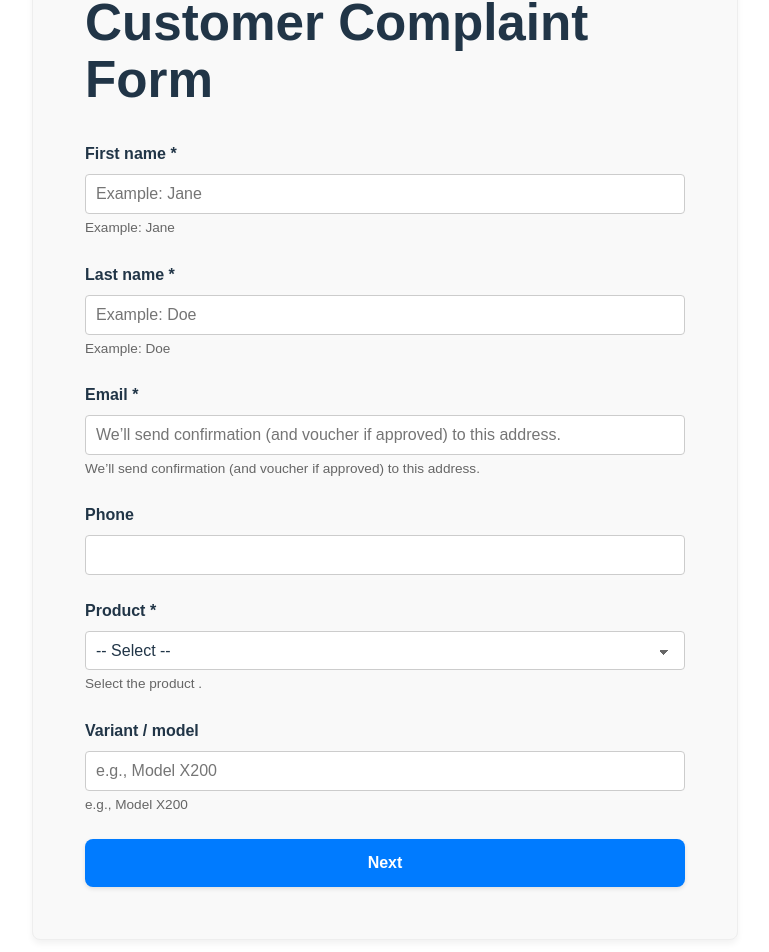
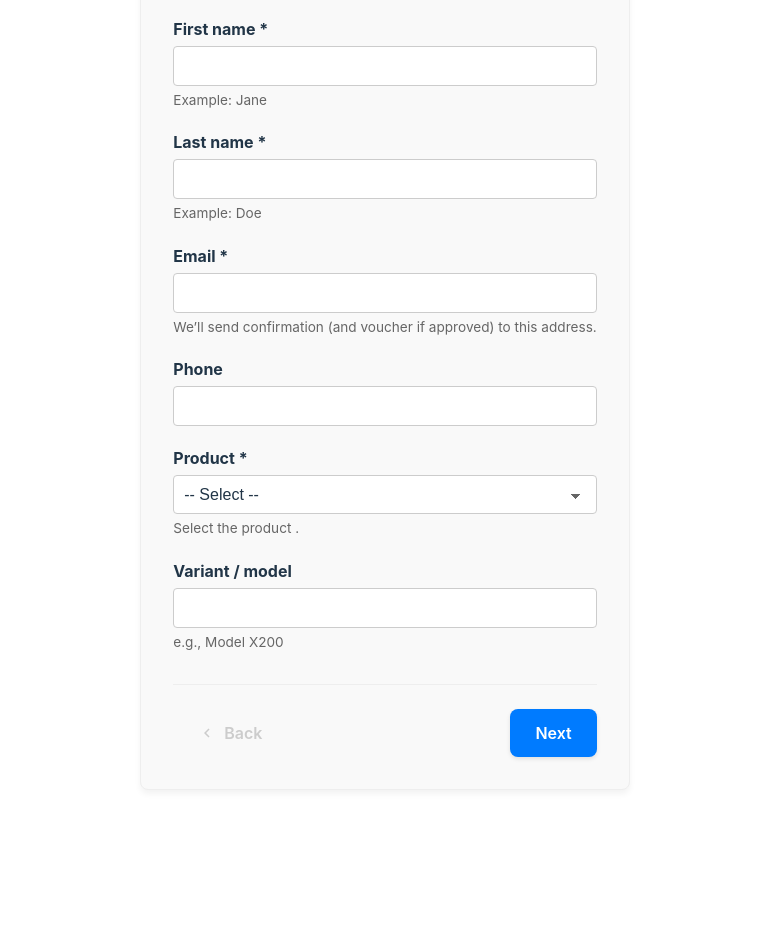
Before and after one commit to TinyTitan33/SE2-FronEnd, a React (Vite) app: page / in a window 1280 px wide. Shown: the part 331-1283 px from the top of the page, without its empty margins (255-1024 px from the left). After the commit the page ends 1153 px from the top, so only its background shows below. Built offline with nearby package versions, Linux system fonts and the light colour scheme.

Commit message:
Combined PAgeOne and PageTwo into DynamicPage

```diff
--- a/src/App.jsx
+++ b/src/App.jsx
@@ -1,8 +1,7 @@
 import { useState } from "react";
 import { BrowserRouter as Router, Routes, Route, useLocation, useNavigate } from "react-router-dom";
-import schema from "./contract.json"; // Direct import
-import PageOne from "./PageOne";
-import PageTwo from "./PageTwo";
+import schema from "./contract.json";
+import DynamicPage from "./DynamicPage";
 import "./App.css";
 
 // Centralized UI Translations
@@ -58,13 +57,12 @@ function AppContent({ lang, setLang, formData, onUpdate, onSubmit, onRestart, is
   const location = useLocation();
   const navigate = useNavigate();
 
-  // 1. Sort pages securely based on order
+  // 1. Sort pages based on order
   const pages = schema.pages ? [...schema.pages].sort((a, b) => a.order - b.order) : [];
 
   // 2. Map routes
   const pageRoutes = pages.map((page, index) => {
     if (index === 0) return "/";
-    if (index === 1) return "/page2";
     return `/page/${page.id}`;
   });
 
@@ -72,7 +70,6 @@ function AppContent({ lang, setLang, formData, onUpdate, onSubmit, onRestart, is
   const currentPath = location.pathname;
   const currentPageIndex = pageRoutes.indexOf(currentPath);
 
-  // Step Calculation (1-based index)
   const currentStep = currentPageIndex + 1;
   const totalSteps = pages.length;
 
@@ -170,7 +167,6 @@ function AppContent({ lang, setLang, formData, onUpdate, onSubmit, onRestart, is
         {UI_TEXT.greeting[lang]}
       </h3>
 
-      {/* STEP COUNTER */}
       <div style={{
         display: 'flex',
         justifyContent: 'flex-end',
@@ -196,29 +192,12 @@ function AppContent({ lang, setLang, formData, onUpdate, onSubmit, onRestart, is
             const prevPath = index > 0 ? pageRoutes[index - 1] : null;
             const isLastPage = index === pages.length - 1;
 
-            if (index === 0) {
-              return (
-                <Route
-                  key={page.id}
-                  path="/"
-                  element={
-                    <PageOne
-                      data={page}
-                      lang={lang}
-                      onUpdate={onUpdate}
-                      existingData={formData}
-                    />
-                  }
-                />
-              );
-            }
-
             return (
               <Route
                 key={page.id}
                 path={thisPath}
                 element={
-                  <PageTwo
+                  <DynamicPage
                     data={page}
                     lang={lang}
                     onUpdate={onUpdate}
--- a/src/PageTwo.jsx
+++ b/src/DynamicPage.jsx
@@ -2,7 +2,8 @@ import { useState, useEffect } from "react";
 import { useNavigate } from "react-router-dom";
 
 const PAGE_TITLES = {
-  page_identity: { en: "Identity", fi: "Henkilötiedot" },
+  // Overridden title for the first page to match PageOne's original text
+  page_identity: { en: "Customer Complaint Form", fi: "Asiakasvalituslomake" },
   page_issue_details: { en: "Issue Details", fi: "Ongelman tiedot" },
   page_order_info: { en: "Order Information", fi: "Tilaustiedot" },
   page_experience: { en: "Experience", fi: "Kokemus" },
@@ -19,7 +20,11 @@ const UI_LABELS = {
   min_val: { en: "Minimum value is", fi: "Minimiarvo on" },
   max_len: { en: "Too long (max)", fi: "Liian pitkä (max)" },
   loading: { en: "Loading...", fi: "Ladataan..." },
-  not_selected: { en: "Not selected", fi: "Ei valittu" }
+  not_selected: { en: "Not selected", fi: "Ei valittu" },
+  // Specific errors ported from PageOne
+  invalid_email: { en: "Invalid email format", fi: "Virheellinen sähköpostiosoite" },
+  only_letters: { en: "Only letters are allowed", fi: "Vain kirjaimet ovat sallittuja" },
+  min_chars: { en: "Must be at least 2 characters", fi: "Vähintään 2 merkkiä vaaditaan" }
 };
 
 const styles = {
@@ -27,7 +32,7 @@ const styles = {
   checkboxGroup: { display: "flex", alignItems: "center", gap: "10px", margin: "10px 0" }
 };
 
-function PageTwo({ data, lang, onUpdate, existingData, nextPath, prevPath, isLastPage, onSubmit }) {
+function DynamicPage({ data, lang, onUpdate, existingData, nextPath, prevPath, isLastPage, onSubmit }) {
   const navigate = useNavigate();
   const [form, setForm] = useState({});
   const [errors, setErrors] = useState({});
@@ -68,17 +73,37 @@ function PageTwo({ data, lang, onUpdate, existingData, nextPath, prevPath, isLas
     data.fields.forEach(field => {
       const value = form[field.id];
 
+      // 1. Standard Required Check
       if (field.required) {
         const isEmpty = value === undefined || value === "" || value === null || (Array.isArray(value) && value.length === 0);
         if (isEmpty) {
           newErrors[field.id] = UI_LABELS.required[lang];
         }
       }
+
+      // 2. PageOne Legacy Validation: Email Regex
+      if (field.type === "email" && value && !/^\S+@\S+\.\S+$/.test(value)) {
+        newErrors[field.id] = UI_LABELS.invalid_email[lang];
+      }
+
+      // 3. PageOne Legacy Validation: Name Regex (Letters only, min 2 chars)
+      if ((field.id === "first_name" || field.id === "last_name") && value) {
+        if (!/^[A-Za-zÀ-ÖØ-öø-ÿ\s'-]+$/.test(value)) {
+           newErrors[field.id] = UI_LABELS.only_letters[lang];
+        }
+        else if (value.trim().length < 2) {
+           newErrors[field.id] = UI_LABELS.min_chars[lang];
+        }
+      }
+
+      // 4. Numeric Limits
       if (field.type === "number" && value !== undefined && value !== "") {
          if (field.validation?.min !== undefined && Number(value) < field.validation.min) {
              newErrors[field.id] = `${UI_LABELS.min_val[lang]} ${field.validation.min}`;
          }
       }
+
+      // 5. Max Length
       if (field.validation?.maxLength && typeof value === 'string') {
           if (value.length > field.validation.maxLength) {
               newErrors[field.id] = `${UI_LABELS.max_len[lang]} ${field.validation.maxLength})`;
@@ -177,21 +202,15 @@ function PageTwo({ data, lang, onUpdate, existingData, nextPath, prevPath, isLas
           </div>
         );
 
-      // --- NPS RATING (0-3 Red, 4-7 Yellow, 8-10 Green) ---
+      // --- NPS RATING ---
       case "nps_0_10":
         return (
           <div className="nps-wrapper">
             <div className="nps-container">
               {[0, 1, 2, 3, 4, 5, 6, 7, 8, 9, 10].map(score => {
-                // Determine color class based on custom logic
-                let colorClass = "detractor"; // 0-3 (Red)
-
-                if (score >= 4 && score <= 7) {
-                    colorClass = "passive"; // 4-7 (Yellow)
-                }
-                else if (score >= 8) {
-                    colorClass = "promoter"; // 8-10 (Green)
-                }
+                let colorClass = "detractor";
+                if (score >= 4 && score <= 7) colorClass = "passive";
+                else if (score >= 8) colorClass = "promoter";
 
                 return (
                   <button
@@ -220,7 +239,7 @@ function PageTwo({ data, lang, onUpdate, existingData, nextPath, prevPath, isLas
 
   return (
     <div className="form-container">
-      <h2 style={{color: 'var(--text-main)'}}>
+      <h2 style={{color: 'var(--text-main)', marginBottom: '20px'}}>
         {PAGE_TITLES[data.id] ? PAGE_TITLES[data.id][lang] : data.id.replace('page_', '').toUpperCase()}
       </h2>
 
@@ -270,4 +289,4 @@ function PageTwo({ data, lang, onUpdate, existingData, nextPath, prevPath, isLas
   );
 }
 
-export default PageTwo;
+export default DynamicPage;
--- a/src/PageOne.css
+++ /dev/null
@@ -1,98 +0,0 @@
-/* Container */
-.form-container {
-  padding: 20px;
-  max-width: 450px;
-  margin: 0 auto;
-  font-family: Arial, sans-serif;
-}
-
-/* Title */
-.form-title {
-  margin-bottom: 20px;
-  text-align: center;
-}
-
-/* Field group */
-.field-group {
-  margin-bottom: 15px;
-}
-
-/* Labels */
-.field-label {
-  display: block;
-  margin-bottom: 5px;
-  font-weight: bold;
-}
-
-/* Inputs */
-.field-input {
-  width: 100%;
-  padding: 10px;
-  border-radius: 6px;
-  border: 1px solid #ccc;
-  font-size: 1rem;
-}
-
-/* Error text */
-.error-text {
-  color: red;
-  margin-top: 5px;
-  font-size: 0.9rem;
-}
-
-/* Button */
-.next-button {
-  margin-top: 20px;
-  padding: 12px;
-  background-color: #007bff;
-  color: white;
-  border: none;
-  border-radius: 6px;
-  cursor: pointer;
-  width: 100%;
-  font-size: 1rem;
-}
-
-/* Hover effect */
-.next-button:hover {
-  background-color: #00b345;
-}
-
-/* ----------------------------- */
-/* RESPONSIVE DESIGN */
-/* ----------------------------- */
-
-/* Small screens (phones) */
-@media (max-width: 480px) {
-  .form-container {
-    padding: 15px;
-    max-width: 95%;
-  }
-
-  .field-input {
-    padding: 8px;
-    font-size: 0.95rem;
-  }
-
-  .next-button {
-    padding: 10px;
-    font-size: 0.95rem;
-  }
-}
-
-/* Large screens (desktops) */
-@media (min-width: 900px) {
-  .form-container {
-    max-width: 600px;
-  }
-
-  .field-input {
-    padding: 12px;
-    font-size: 1.1rem;
-  }
-
-  .next-button {
-    padding: 14px;
-    font-size: 1.1rem;
-  }
-}
--- a/src/PageOne.jsx
+++ /dev/null
@@ -1,117 +0,0 @@
-import { useState } from "react";
-import { useNavigate } from "react-router-dom";
-import "./PageOne.css";
-
-function PageOne({ data, lang, onUpdate, existingData }) {
-  const navigate = useNavigate();
-
-  const [form, setForm] = useState(existingData || {});
-  const [errors, setErrors] = useState({});
-
-  if (!data) return <p>Loading configuration...</p>;
-
-  const handleChange = (fieldId, value) => {
-    setForm({ ...form, [fieldId]: value });
-  };
-
-  const validate = () => {
-    const newErrors = {};
-    data.fields.forEach((field) => {
-      const value = form[field.id];
-
-      // Required validation
-      if (field.required && (!value || value.toString().trim() === "")) {
-        newErrors[field.id] =
-          lang === "en" ? "This field is required" : "Tämä kenttä on pakollinen";
-      }
-
-      // Email validation
-      if (field.type === "email" && value && !/^\S+@\S+\.\S+$/.test(value)) {
-        newErrors[field.id] =
-          lang === "en" ? "Invalid email format" : "Virheellinen sähköpostiosoite";
-      }
-
-      //  FIRST NAME + LAST NAME: letters only + min 2 chars
-      if ((field.id === "first_name" || field.id === "last_name") && value) {
-        if (!/^[A-Za-zÀ-ÖØ-öø-ÿ\s'-]+$/.test(value)) {
-          newErrors[field.id] =
-            lang === "en"
-              ? "Only letters are allowed"
-              : "Vain kirjaimet ovat sallittuja";
-        }
-        if (value.trim().length < 2) {
-          newErrors[field.id] =
-            lang === "en"
-              ? "Must be at least 2 characters"
-              : "Vähintään 2 merkkiä vaaditaan";
-        }
-      }
-    });
-
-    setErrors(newErrors);
-    return Object.keys(newErrors).length === 0;
-  };
-
-  const handleNext = () => {
-    if (validate()) {
-      onUpdate(form);
-      navigate("/page2");
-    }
-  };
-
-  return (
-    <div className="form-container">
-      <h1 className="form-header">
-        {lang === "en" ? "Customer Complaint Form" : "Asiakasvalituslomake"}
-      </h1>
-
-      {data.fields
-        .sort((a, b) => a.order - b.order)
-        .map((field) => (
-          <div key={field.id} className="field-group">
-            <label className="field-label">
-              {field.label[lang]} {field.required ? "*" : ""}
-            </label>
-
-            {field.type === "dropdown" ? (
-              <select
-                className="field-input"
-                value={form[field.id] || ""}
-                onChange={(e) => handleChange(field.id, e.target.value)}
-              >
-                <option value="">
-                  {lang === "en" ? "-- Select --" : "-- Valitse --"}
-                </option>
-                {field.options.map((opt) => (
-                  <option key={opt.value} value={opt.value}>
-                    {opt.label[lang]}
-                  </option>
-                ))}
-              </select>
-            ) : (
-              <input
-                className="field-input"
-                type={field.type}
-                placeholder={field.helpText ? field.helpText[lang] : ""}
-                value={form[field.id] || ""}
-                onChange={(e) => handleChange(field.id, e.target.value)}
-              />
-            )}
-
-            {errors[field.id] && (
-              <p className="error-text">{errors[field.id]}</p>
-            )}
-            {field.helpText && (
-              <small className="help-text">{field.helpText[lang]}</small>
-            )}
-          </div>
-        ))}
-
-      <button className="next-button" onClick={handleNext}>
-        {lang === "en" ? "Next" : "Seuraava"}
-      </button>
-    </div>
-  );
-}
-
-export default PageOne;
```
